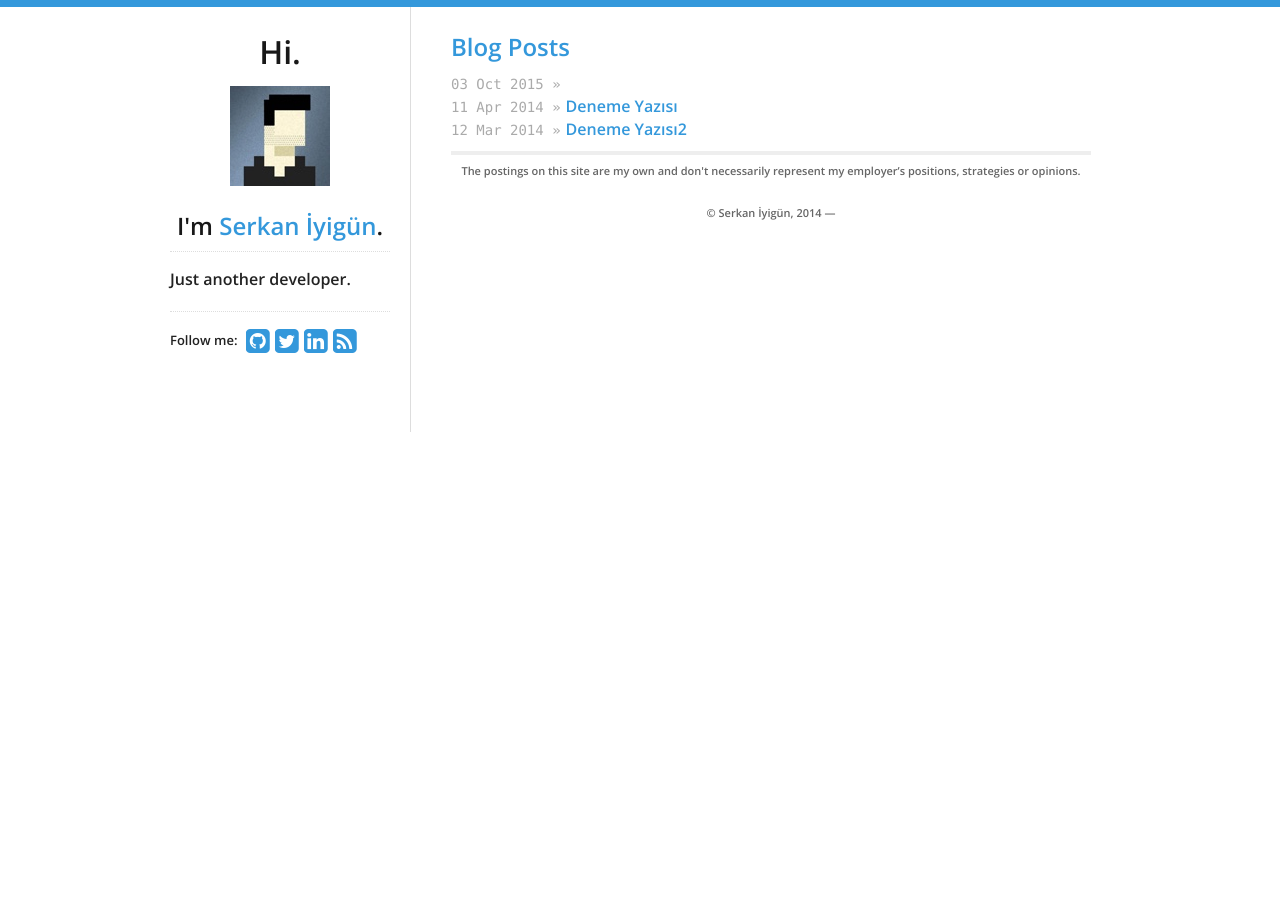
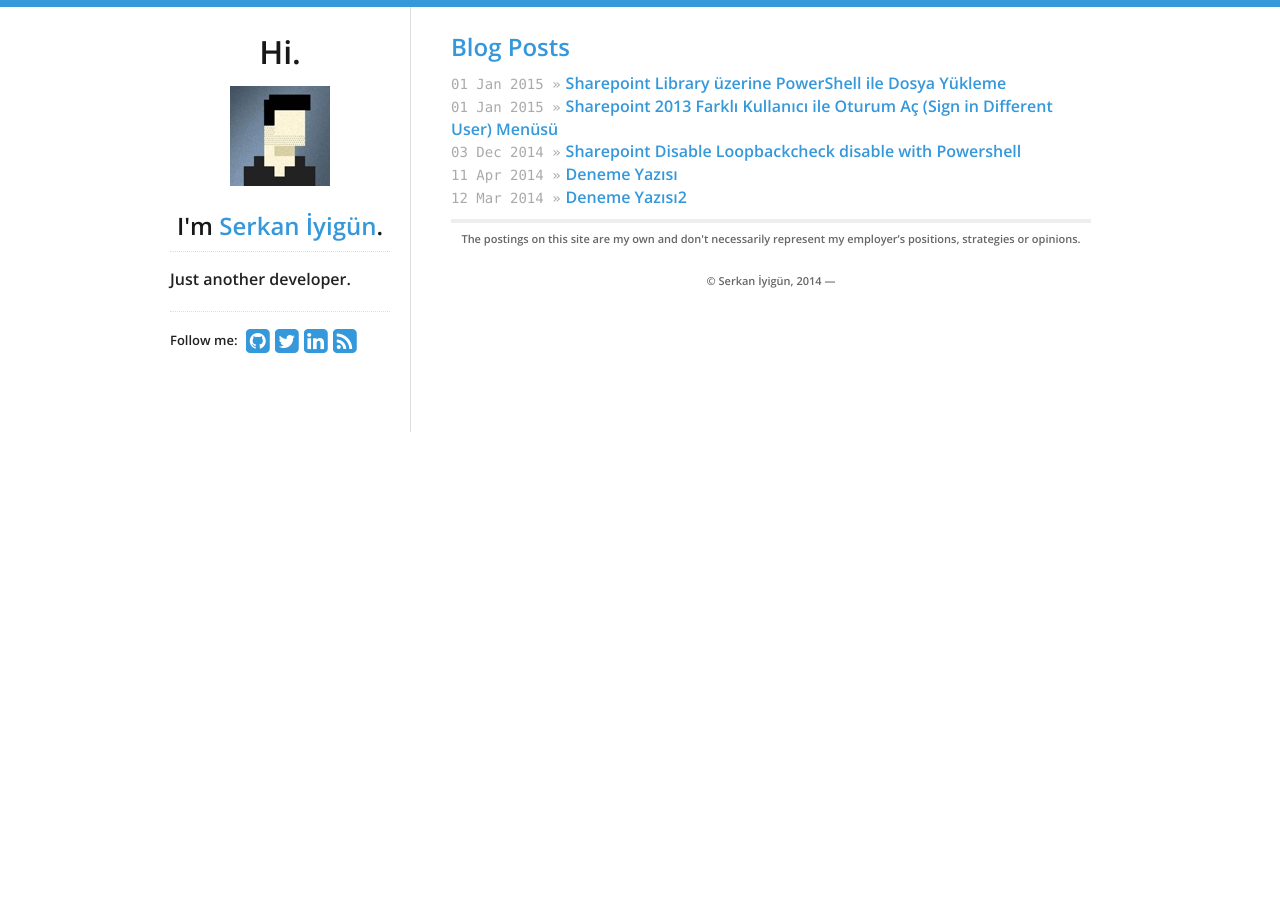
Before and after one commit to serkaniyigun/serkaniyigun.github.io, a Jekyll site: the page built from index.html, in a window 1280 px wide. Built offline with Jekyll 4.4.1, drawn with Linux system fonts in a browser that asks for light colours; nearby versions of some CDN libraries; part of the change alters nothing that is shown.

Commit message:
move to github pages

```diff
--- /dev/null
+++ b/_posts/2015-01-01-sharepoint-farkli-kullanici-ile-oturum-ac.md
@@ -0,0 +1,25 @@
+---
+layout: post
+title: Sharepoint 2013 Farklı Kullanıcı ile Oturum Aç (Sign in Different User) Menüsü
+categories:
+- blog
+- sharepoint
+---
+
+> Dosyanın Yolu:
+
+`C:\Program Files\Common Files\microsoft shared\Web ServerExtensions\15\TEMPLATE\CONTROLTEMPLATES\welcome.ascx`
+
+
+> Bu Dosyanın içerisine alan ekliyoruz:
+
+`<SharePoint:MenuItemTemplate runat="server" ID="ID_LoginAsDifferentUser"
+  Text="<%$Resources:wss,personalactions_loginasdifferentuser%>"
+  Description="<%$Resources:wss,personalactions_loginasdifferentuserdescription%>"
+  MenuGroupId="100"
+  Sequence="100"
+  UseShortId="true"
+  />`
+
+
+ *Kayıt edip kapatıyoruz. Bu kadar..*
--- /dev/null
+++ b/_posts/2015-01-01-sharepoint-library-dosya-yukleme.md
@@ -0,0 +1,53 @@
+---
+layout: post
+title: Sharepoint Library üzerine PowerShell ile Dosya Yükleme
+categories:
+- blog
+- sharepoint
+---
+
+
+`[System.Reflection.Assembly]::LoadWithPartialName("Microsoft.SharePoint")
+if((Get-PSSnapin | Where {$_.Name -eq "Microsoft.SharePoint.PowerShell"}) -eq $null) {
+     Add-PSSnapin Microsoft.SharePoint.PowerShell;
+ }`
+
+`#Site Collection where you want to upload files
+$siteCollUrl = "http://site"`
+
+`#Document Library where you want to upload files`
+
+
+`$libraryName = "Library"`
+
+`#Physical/Network location of files
+$reportFilesLocation  = "C:\location of files"`
+
+`$spSourceWeb = Get-SPWeb $siteCollUrl;
+$spSourceList = $spSourceWeb.Lists[$libraryName];`
+
+`if($spSourceList -eq $null)
+{
+	Write-Host "The Library $libraryName could not be found."
+	return;
+}`
+
+`$files = ([System.IO.DirectoryInfo] (Get-Item $reportFilesLocation)).GetFiles()
+foreach($file in $files)`
+`{
+	#Open file`
+
+    $fileStream = ([System.IO.FileInfo] (Get-Item $file.FullName)).OpenRead()
+
+    #Add file
+	$folder =  $spSourceWeb.getfolder($libraryName)`
+
+    Write-Host "Copying file $file to $libraryName..."
+	$spFile = $folder.Files.Add($folder.Url + "/" + $file.Name, [System.IO.Stream]$fileStream, $true)`
+
+    #Close file stream
+	$fileStream.Close();
+
+    }
+`$spSourceWeb.dispose();
+Write-Host "Files have been uploaded to $libraryName."`
```
Also changed, not shown: _posts/2014-12-03-sharepoint-disable-loopback.md (+1 -1 lines), Gemfile.lock.
